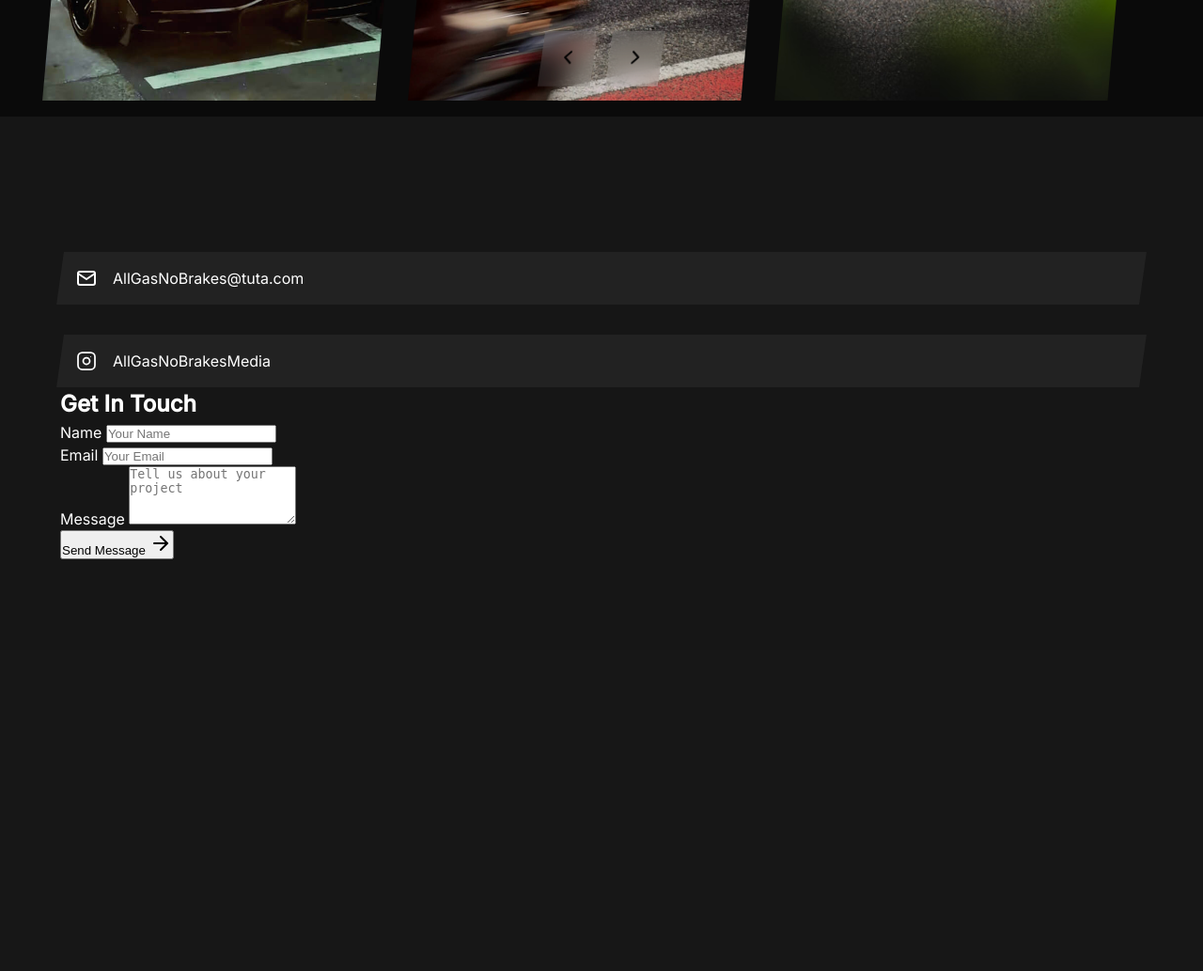
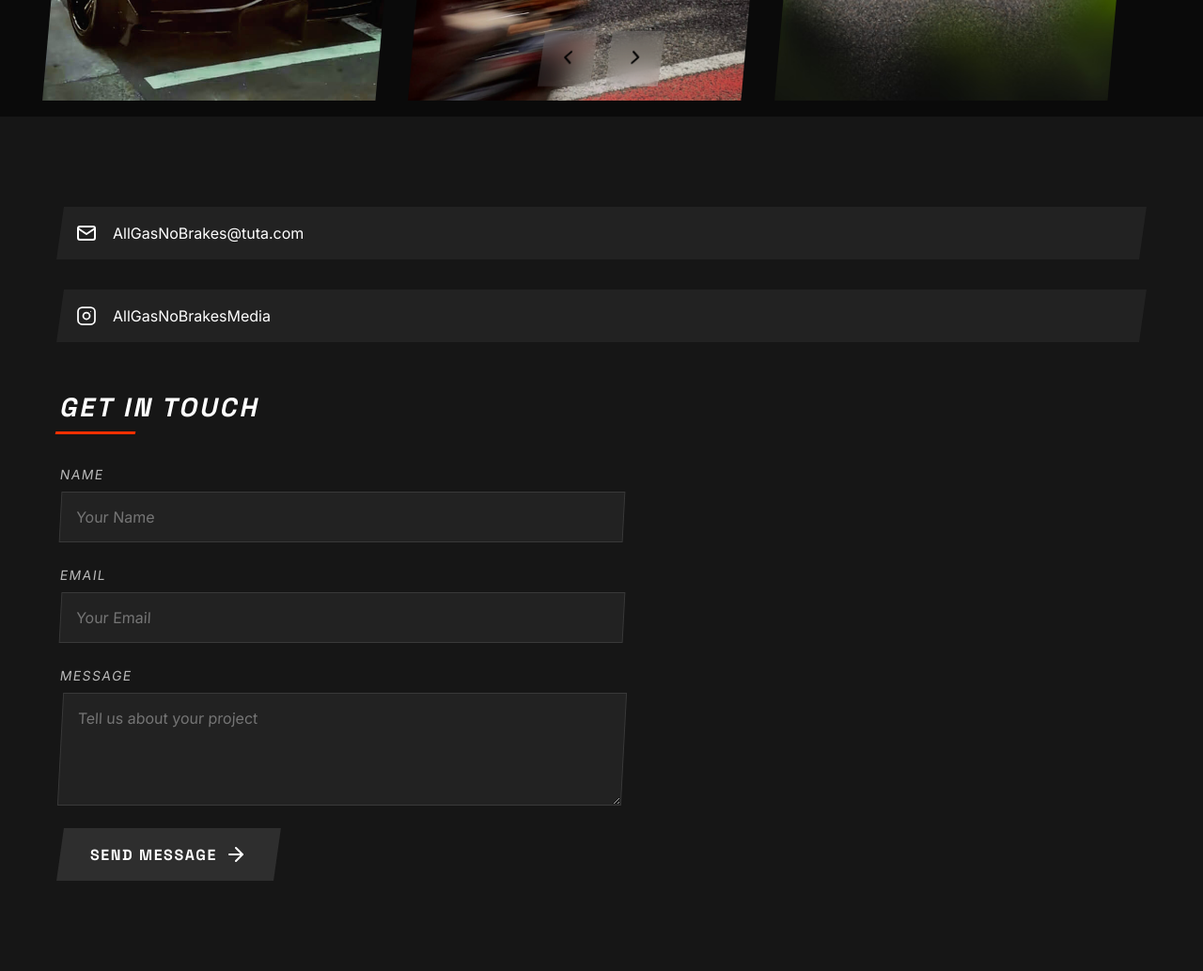
Before and after one commit to dropbop/allgasnobrakes, a Flask app: page / in a window 1280 px wide. Shown: the part 616-1649 px from the top of the page at 94% size. Before the commit the page ends 1211 px from the top, so only its background shows below. Run offline with Flask 2, Linux system fonts and the light colour scheme.

Commit message:
Update default.css
thanks claude

```diff
--- a/static/default.css
+++ b/static/default.css
@@ -193,11 +193,16 @@ nav a:hover {
     overflow: hidden;
 }
 
+.contact-content {
+    display: flex;
+    flex-direction: column;
+    gap: calc(var(--spacing-unit) * 6);
+}
+
 .contact-info {
     display: flex;
     flex-direction: column;
     gap: calc(var(--spacing-unit) * 4);
-    margin-top: calc(var(--spacing-unit) * 6);
 }
 
 .contact-info p {
@@ -228,6 +233,149 @@ nav a:hover {
     height: 24px;
     color: var(--color-accent);
     margin-right: var(--spacing-unit);
+}
+
+/* Contact Form Styles */
+.contact-form-container {
+    width: 100%;
+    max-width: 600px;
+}
+
+.form-title {
+    font-family: 'Space Grotesk', sans-serif;
+    font-size: 1.75rem;
+    font-weight: 700;
+    margin-bottom: calc(var(--spacing-unit) * 4);
+    text-transform: uppercase;
+    letter-spacing: 0.1em;
+    position: relative;
+    display: inline-block;
+    padding-bottom: calc(var(--spacing-unit) * 1);
+    transform: skewX(-12deg);
+}
+
+.form-title::after {
+    content: '';
+    position: absolute;
+    bottom: 0;
+    left: 0;
+    width: 40%;
+    height: 3px;
+    background-color: var(--color-accent);
+}
+
+.contact-form {
+    display: flex;
+    flex-direction: column;
+    gap: calc(var(--spacing-unit) * 3);
+}
+
+.form-group {
+    display: flex;
+    flex-direction: column;
+    gap: calc(var(--spacing-unit) * 1);
+}
+
+.form-group label {
+    font-size: 0.875rem;
+    text-transform: uppercase;
+    letter-spacing: 0.1em;
+    color: rgba(255, 255, 255, 0.7);
+    transform: skewX(-8deg);
+    display: inline-block;
+}
+
+.contact-form input[type="text"],
+.contact-form input[type="email"],
+.contact-form textarea {
+    background-color: rgba(255, 255, 255, 0.05);
+    border: 1px solid rgba(255, 255, 255, 0.1);
+    color: var(--color-text);
+    padding: calc(var(--spacing-unit) * 2);
+    font-family: 'Inter', sans-serif;
+    font-size: 1rem;
+    transform: skewX(-3deg);
+    transition: all 0.3s var(--transition-smooth);
+}
+
+.contact-form input[type="text"]:focus,
+.contact-form input[type="email"]:focus,
+.contact-form textarea:focus {
+    outline: none;
+    border-color: var(--color-accent);
+    background-color: rgba(255, 255, 255, 0.08);
+    transform: skewX(-3deg) translateX(5px);
+}
+
+.contact-form textarea {
+    resize: vertical;
+    min-height: 120px;
+}
+
+.submit-button {
+    background-color: rgba(255, 255, 255, 0.1);
+    border: none;
+    color: var(--color-text);
+    padding: calc(var(--spacing-unit) * 2) calc(var(--spacing-unit) * 4);
+    font-family: 'Space Grotesk', sans-serif;
+    font-size: 1rem;
+    text-transform: uppercase;
+    letter-spacing: 0.1em;
+    cursor: pointer;
+    transform: skewX(-8deg);
+    transition: all 0.3s var(--transition-smooth);
+    align-self: flex-start;
+    display: flex;
+    align-items: center;
+    gap: calc(var(--spacing-unit) * 1);
+    overflow: hidden;
+    position: relative;
+}
+
+.submit-button:hover {
+    background-color: var(--color-accent);
+}
+
+.submit-button span {
+    transform: skewX(8deg);
+}
+
+.submit-button svg {
+    transform: skewX(8deg);
+    transition: transform 0.3s var(--transition-smooth);
+}
+
+.submit-button:hover svg {
+    transform: skewX(8deg) translateX(5px);
+}
+
+.form-result {
+    padding: calc(var(--spacing-unit) * 2);
+    margin-top: calc(var(--spacing-unit) * 2);
+    font-weight: 500;
+    transform: skewX(-3deg);
+    display: none;
+}
+
+.form-result.success {
+    background-color: rgba(39, 174, 96, 0.2);
+    border-left: 3px solid #27ae60;
+    color: #2ecc71;
+    display: block;
+}
+
+.form-result.error {
+    background-color: rgba(231, 76, 60, 0.2);
+    border-left: 3px solid #e74c3c;
+    color: #e74c3c;
+    display: block;
+}
+
+.form-result.pending {
+    background-color: rgba(241, 196, 15, 0.2);
+    border-left: 3px solid #f1c40f;
+    color: #f1c40f;
+    display: block;
 }
 
 /* Mobile Responsiveness */
@@ -284,4 +432,13 @@ nav a:hover {
     .contact {
         padding: 32px 16px;
     }
+
+    .contact-form-container {
+        max-width: 100%;
+    }
+
+    .submit-button {
+        width: 100%;
+        justify-content: center;
+    }
 }
```
